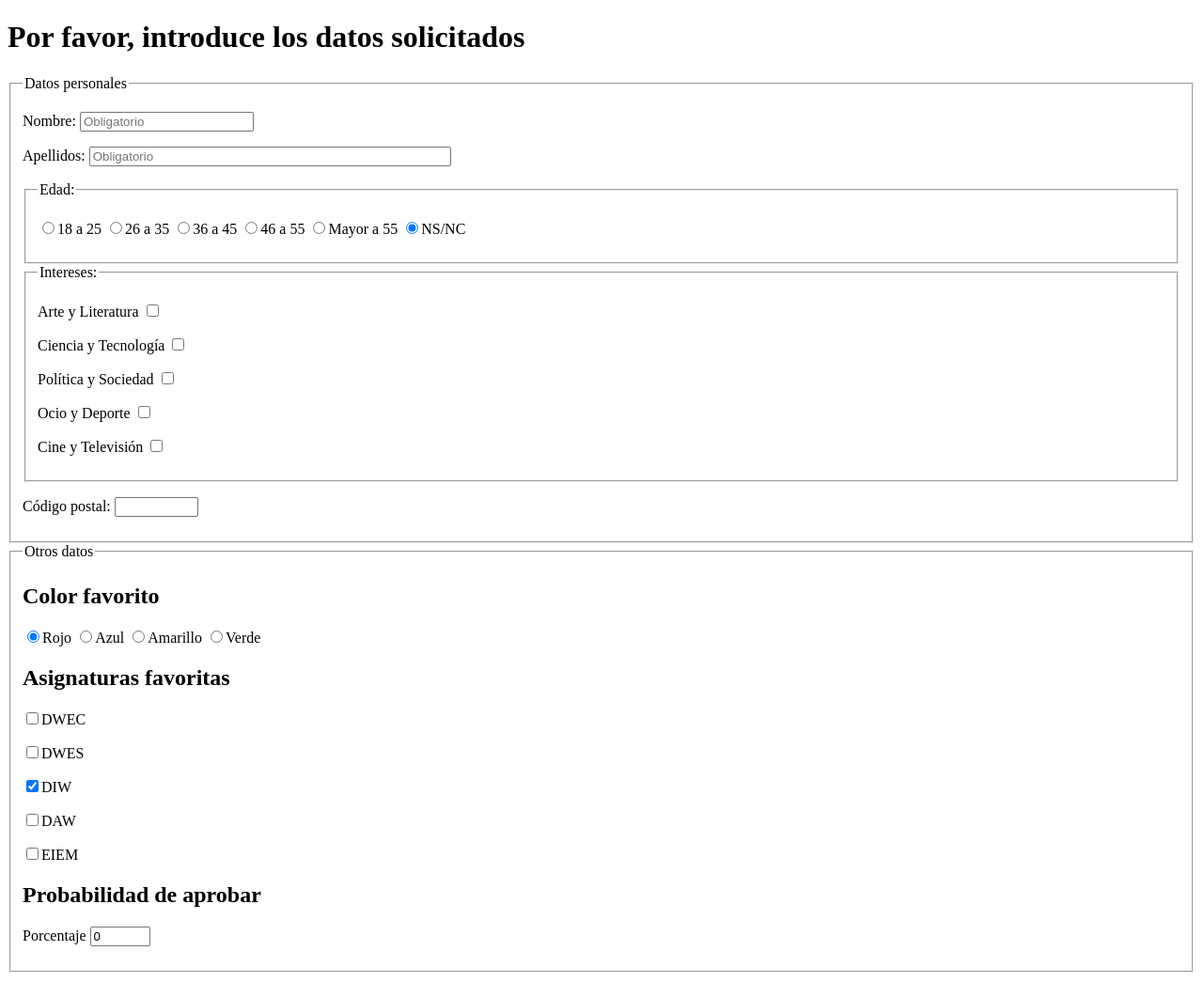
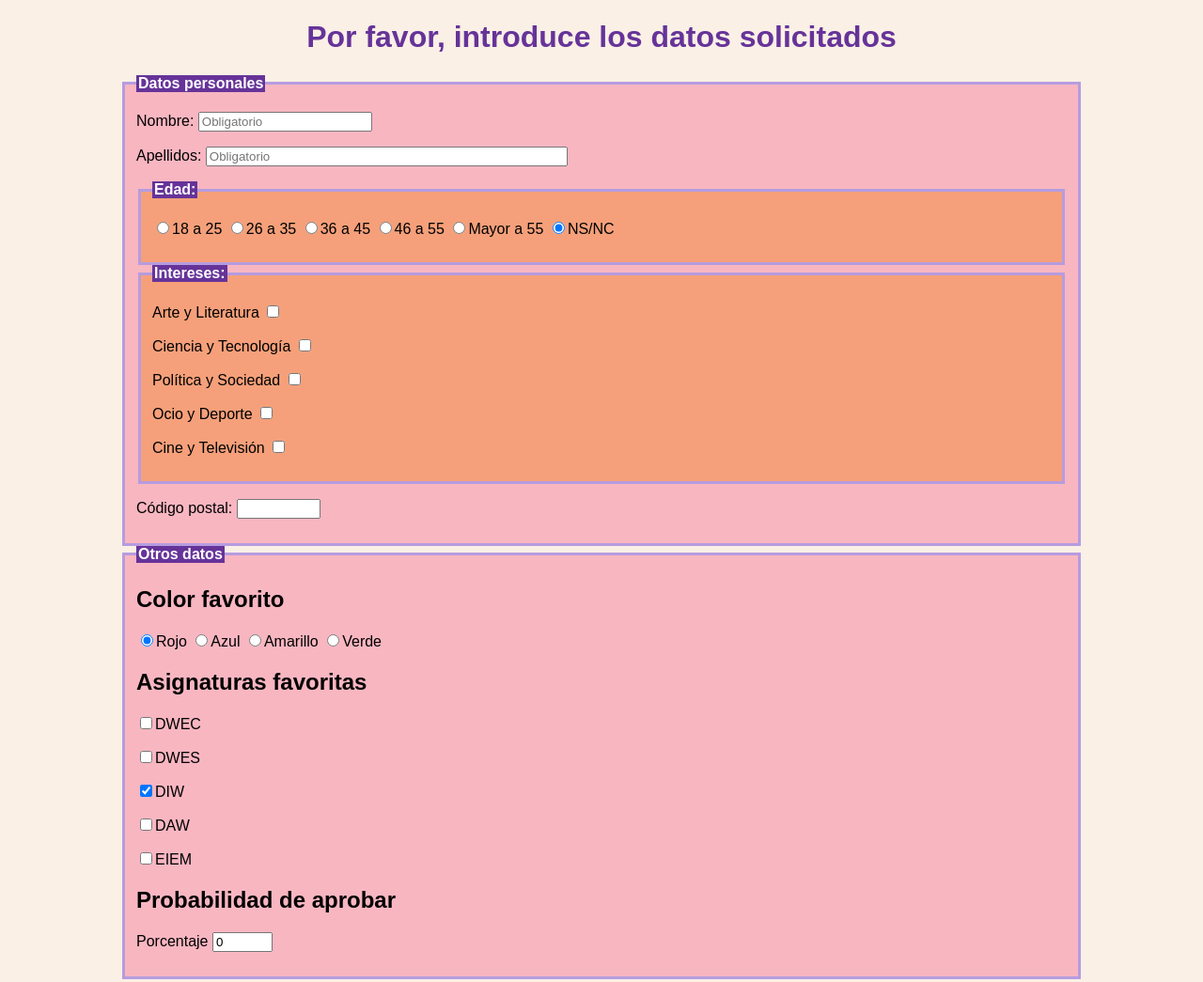
Before and after one commit to EclipseBringuer/DIW-Project3, a plain HTML site: page index.html in a window 1280 px wide. Shown: the top 1045 px of the page at 94% size. Drawn offline with Linux system fonts and the light colour scheme; files that its build step writes are made by us from their sources.

Commit message:
Adding basic styles to the formulary

```diff
--- a/css/style.css
+++ b/css/style.css
@@ -0,0 +1,41 @@
+:root {
+  --pink-background: #f8b6c1;
+  --beige-background: #faf0e6;
+  --purple: #663399;
+  --orange-background: #f5a07a;
+  --light-purple-border: #b69cdf;
+}
+
+body {
+  margin: 0;
+  font-family: sans-serif;
+  background-color: var(--beige-background);
+}
+
+header h1 {
+  text-align: center;
+  color: var(--purple);
+}
+
+main {
+  margin-left: 10%;
+  margin-right: 10%;
+}
+
+fieldset {
+  border: var(--light-purple-border) solid 3px;
+  background-color: var(--pink-background);
+  & legend {
+    background-color: var(--purple);
+    font-weight: 600;
+    color: white;
+  }
+}
+
+fieldset > fieldset {
+  background-color: var(--orange-background);
+}
+
+main ~ fieldset {
+  margin-bottom: 50px;
+}
--- a/index.html
+++ b/index.html
@@ -7,7 +7,7 @@
     <meta name="author" content="Gabriel Rincón López">
     <meta name="description" content="Formulario con estilos CSS">
     <meta content="keywords" content="CSS, HTML, Web, DAW">
-    <link rel="stylesheet" href="style.css">
+    <link rel="stylesheet" href="./css/style.css">
     <title>Formulario CSS</title>
 </head>
 
```
